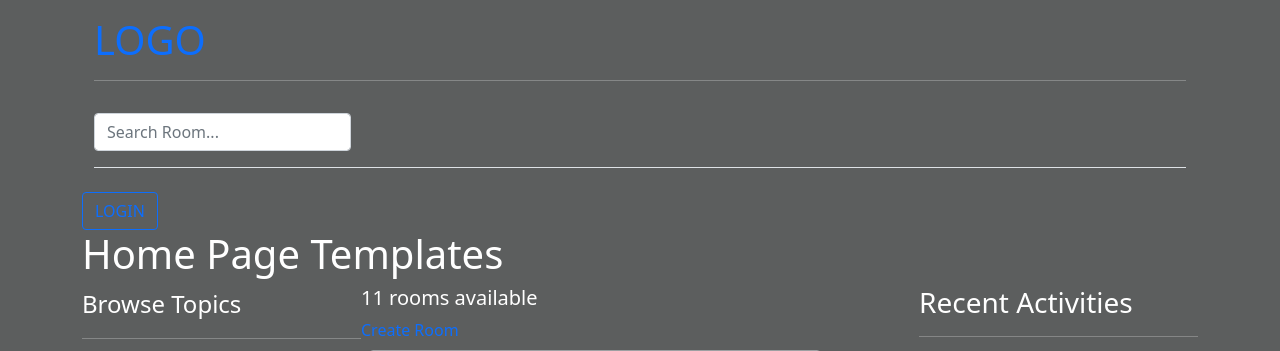
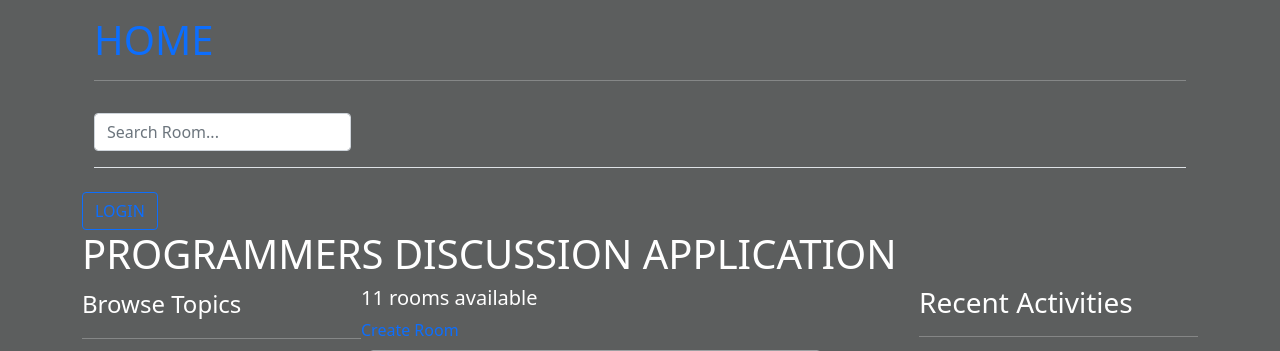
Before and after one commit to Nakyejwe/Final-SCA-Project, a Django app: page / in a window 1280 px wide. Shown: the top 351 px of the page. Run offline with Django 4.2, Linux system fonts and the light colour scheme; data comes from the database, SQL or seed files in the repository; both versions use the stored data as it was after the commit; some libraries are stand-ins or nearby versions.

Commit message:
never back

```diff
--- a/discussion/discussion/settings.py
+++ b/discussion/discussion/settings.py
@@ -25,7 +25,7 @@ SECRET_KEY = 'django-insecure-sqydn1a7dc+h8rdmqjseep3_x=)lssjx6l^^_zy4f^*))1k_6h
 # SECURITY WARNING: don't run with debug turned on in production!
 DEBUG = True
 
-ALLOWED_HOSTS = []
+ALLOWED_HOSTS = ['gcp-api-bcnngcbbwq-ew.a.run.app', '127.0.0.1']
 
 
 # Application definition
--- a/discussion/prog/templates/prog/home.html
+++ b/discussion/prog/templates/prog/home.html
@@ -2,7 +2,7 @@
 
 {% block content %}
 
-<h1>Home Page Templates</h1>
+<h1>PROGRAMMERS DISCUSSION APPLICATION</h1>
 
 <div class="home-container d-flex">
     <div class="col-md-3">
--- a/discussion/templates/main.html
+++ b/discussion/templates/main.html
@@ -8,7 +8,7 @@
     <link rel="stylesheet" type="text/css" media="screen" href="{% static 'bootstrap/css/bootstrap.min.css' %}">
     <link rel="stylesheet" type="text/css" media="screen" href="{% static 'styles/main.css' %}">
 
-    <title>Online discussion Devis</title>
+    <title>Online Discussion Application</title>
 
 </head>
 <body>
--- a/discussion/templates/navbar.html
+++ b/discussion/templates/navbar.html
@@ -3,7 +3,7 @@
 
   <div class="container">
     <a href="/">
-        <h1>LOGO</h1>
+        <h1>HOME</h1>
     </a>
 
     <hr>
```
Also changed, not shown: discussion/db.sqlite3, 1 other file.
